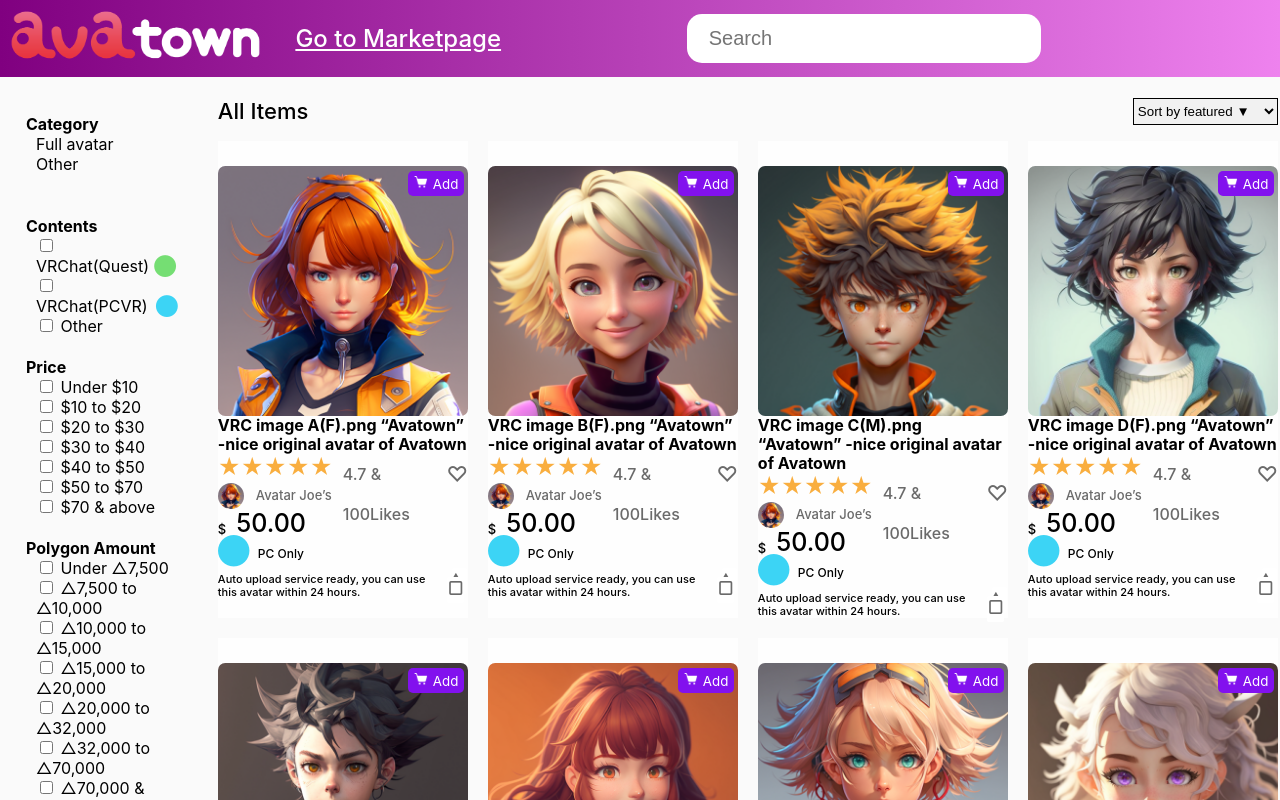
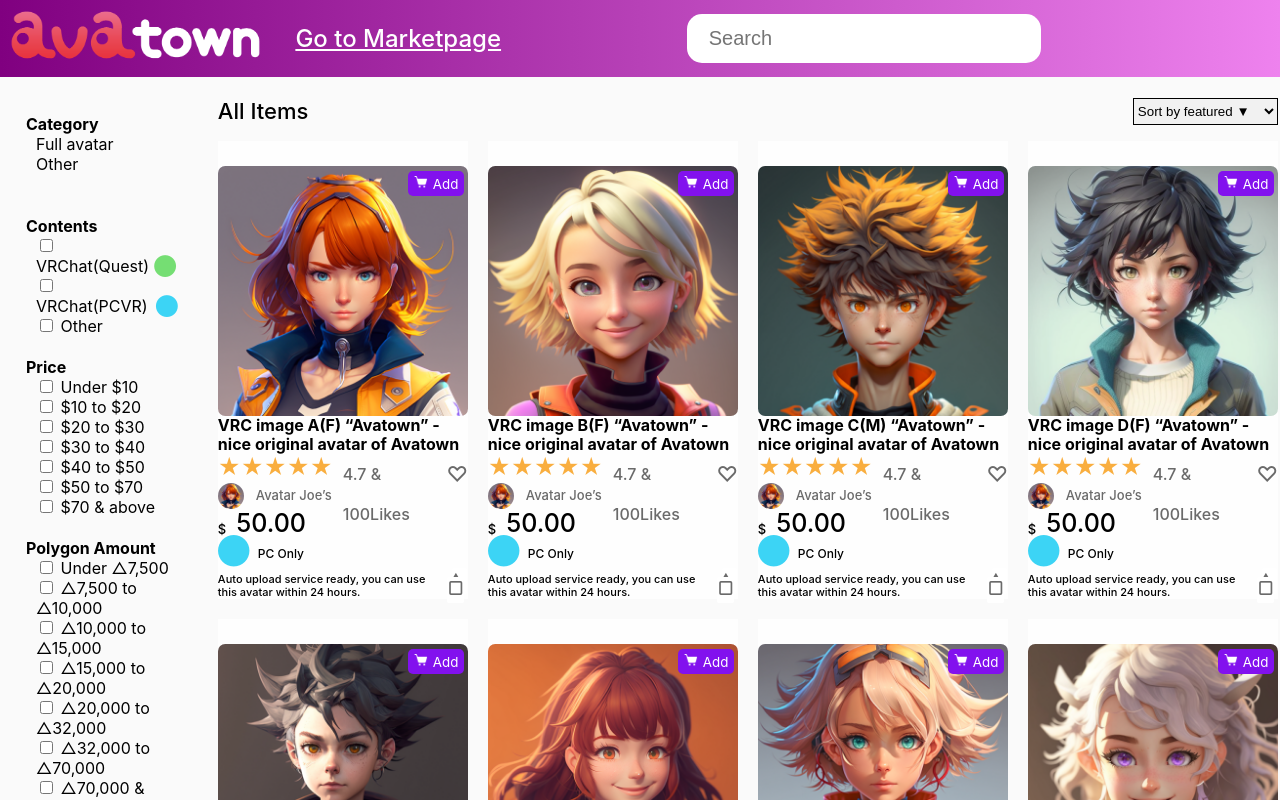
Before and after one commit to afrin321/dolami-coding-test-afrin-haque, a React (Create React App) app: page / in a window 1280 px wide. Shown: the top 800 px of the page. Built offline with nearby package versions, Linux system fonts and the light colour scheme; a web font is replaced by a local one.

Commit message:
minor UI fixes

```diff
--- a/src/components/CopyLink.js
+++ b/src/components/CopyLink.js
@@ -24,10 +24,11 @@ function CopyLink(props) {
       >
         ▢
       </span>
+
       <Overlay
         target={target.current}
         show={props.show && currentProduct == props.productName}
-        placement="right"
+        placement="top"
       >
         {({
           placement: _placement,
@@ -47,6 +48,7 @@ function CopyLink(props) {
               border: "solid 1px #6A6A6A",
               borderRadius: 3,
               zIndex: 3,
+              marginBottom: "15px",
               ...props.style,
             }}
             onClick={() => {
--- a/src/components/Product.js
+++ b/src/components/Product.js
@@ -43,7 +43,8 @@ function Product(props) {
         className="avatar-image"
       />
       <div className="product-title">
-        {props.product.name} “Avatown” -nice original avatar of Avatown
+        {props.product.name.substring(0, props.product.name.length - 4)}{" "}
+        “Avatown” -nice original avatar of Avatown
       </div>
       <div className="products-des">
         <div className="">
--- a/src/components/Products.js
+++ b/src/components/Products.js
@@ -6,7 +6,6 @@ import { products as allProducts } from "../products";
 function Products(props) {
   const [products] = React.useState(allProducts);
   const [filtered, setFiltered] = React.useState([]);
-  const [currentProduct, setCurrentProduct] = React.useState("");
   const options = [
     "Price: Low to High",
     "Price: High to Low",
@@ -15,8 +14,6 @@ function Products(props) {
     "Polygon:Low to High",
     "Polygon:High to Low",
   ];
-
-  const getCurrentProduct = () => currentProduct;
 
   React.useEffect(() => {
     if (products && products.length) {
@@ -27,14 +24,7 @@ function Products(props) {
           .filter(
             (p, i) => i >= getFirst(props.page) && i < getLast(props.page)
           )
-          .map((item) => (
-            <Product
-              product={item}
-              key={item.name}
-              setCurrentProduct={setCurrentProduct}
-              currentProduct={getCurrentProduct}
-            />
-          ));
+          .map((item) => <Product product={item} key={item.name} />);
         setFiltered(humanBasedFilters);
       } else {
         setFiltered((prev) =>
@@ -42,14 +32,7 @@ function Products(props) {
             .filter(
               (p, i) => i >= getFirst(props.page) && i < getLast(props.page)
             )
-            .map((item) => (
-              <Product
-                product={item}
-                setCurrentProduct={setCurrentProduct}
-                currentProduct={getCurrentProduct}
-                key={item.name}
-              />
-            ))
+            .map((item) => <Product product={item} key={item.name} />)
         );
       }
     } else {
--- a/src/styles/market.css
+++ b/src/styles/market.css
@@ -151,6 +151,11 @@ h4 {
     flex-direction: row;
     max-height: 22px;
     margin-top: 4px;
+}
+
+.product-owner-name:hover {
+    text-decoration: underline;
+    text-decoration-color: #6A6A6A;
 }
 
 .product-owner-avatar {
```
Also changed, not shown: src/images/icons/share-box.svg (added).
